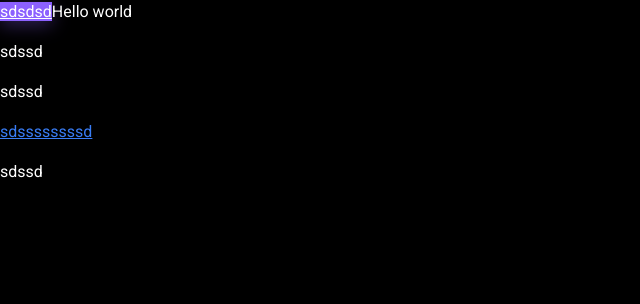
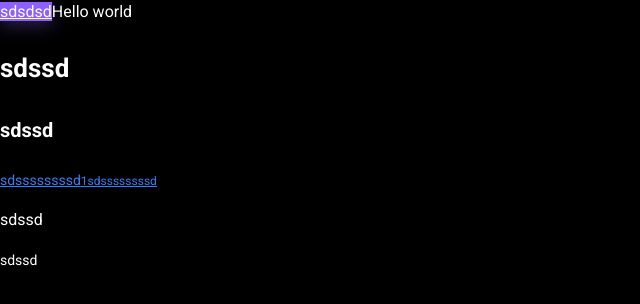
Before and after one commit to ericbloodyax12/cardManager, a React (Vite) app: page / in a window 1280 px wide. Shown: the top 304 px of the page, without its empty margins (0-640 px from the left). Built offline with nearby package versions, Linux system fonts and the light colour scheme.

Commit message:
-change ratio for font size for typography styles in _typography.scss -add styles for typography.tsx component

```diff
--- a/src/App.tsx
+++ b/src/App.tsx
@@ -18,7 +18,11 @@ export function App() {
       <Typography as={'a'} href={'https://www.youtube.com'} variant={'link1'}>
         sdssssssssd
       </Typography>
+      <Typography as={'a'} href={'https://www.youtube.com'} variant={'link2'}>
+        1sdssssssssd
+      </Typography>
       <Typography variant={'body1'}>sdssd</Typography>
+      <Typography variant={'body2'}>sdssd</Typography>
     </div>
   )
 }
--- a/src/components/ui/typography/typography.module.scss
+++ b/src/components/ui/typography/typography.module.scss
@@ -1,4 +1,70 @@
+.typography {
+  font-family: var(--font-family-primary);
+}
+
+.large {
+  font-size: var(--font-size-xxl);
+  font-weight: var(--font-weight-bold);
+  line-height: var(--line-height-l);
+}
+
+.h1 {
+  font-size: var(--font-size-xl);
+  font-weight: var(--font-weight-bold);
+  line-height: var(--line-height-l);
+}
+
+.h2 {
+  font-size: var(--font-size-l);
+  font-weight: var(--font-weight-bold);
+}
+
+.h3 {
+  font-size: var(--font-size-m);
+  font-weight: var(--font-weight-bold);
+}
+
+.body1 {
+  font-size: var(--font-size-m);
+}
+
+.subtitle1 {
+  font-size: var(--font-size-m);
+  font-weight: var(--font-weight-bold);
+}
+
+.body2 {
+  font-size: var(--font-size-s);
+}
+
+.subtitle2 {
+  font-size: var(--font-size-s);
+  font-weight: var(--font-weight-bold);
+}
+
+.caption {
+  font-size: var(--font-size-xs);
+}
+
+.overline {
+  font-size: var(--font-size-xs);
+  font-weight: var(--font-weight-bold);
+  line-height: var(--line-height-s);
+}
+
 .link1,
 .link2 {
   color: var(--color-info-500);
 }
+
+.link1 {
+  font-size: var(--font-size-s);
+  font-weight: var(--font-weight-regular);
+  line-height: var(--line-height-m);
+}
+
+.link2 {
+  font-size: var(--font-size-xs);
+  font-weight: var(--font-weight-regular);
+  line-height: var(--line-height-s);
+}
--- a/src/components/ui/typography/typography.tsx
+++ b/src/components/ui/typography/typography.tsx
@@ -20,7 +20,7 @@ export type TypographyProps<T extends ElementType> = {
     | 'overline'
     | 'subtitle1'
     | 'subtitle2'
-} & ComponentPropsWithoutRef<T> //это пропсы, которые принимает стандартный html-тег button, мы их расширяем своими пропсами (сейчас это уже дженерик)
+} & ComponentPropsWithoutRef<T> //это пропсы, которые принимает стандартный html-тег 'X', мы их расширяем своими пропсами (сейчас это уже дженерик)
 /**
  * js doc - Typography component description */
 export const Typography = <T extends ElementType = 'button'>(props: TypographyProps<T>) => {
@@ -31,5 +31,5 @@ export const Typography = <T extends ElementType = 'button'>(props: TypographyPr
     ...rest
   } = props
 
-  return <Component className={`${s[variant]} ${className}`} {...rest} />
+  return <Component className={`${s[variant]} ${s.typography} ${className}`} {...rest} />
 }
--- a/src/styles/_typography.scss
+++ b/src/styles/_typography.scss
@@ -7,12 +7,12 @@
   --line-height-l: 36px;
 
   // font sizes
-  --font-size-xs: 0.75rem;
-  --font-size-s: 0.875rem;
-  --font-size-m: 1rem;
-  --font-size-l: 1.125rem;
-  --font-size-xl: 1.25rem;
-  --font-size-xxl: 1.625rem;
+  --font-size-xs: 12px; // 12:0.75rem соотношения по фигме
+  --font-size-s: 14px; // 14:0.875rem
+  --font-size-m: 16px; // 16:1rem
+  --font-size-l: 18px; // 18:1.125rem
+  --font-size-xl: 20px; // 20:1.25rem
+  --font-size-xxl: 26px; // 26 :1.625rem
 
   // font weights
   --font-weight-regular: 400;
```
